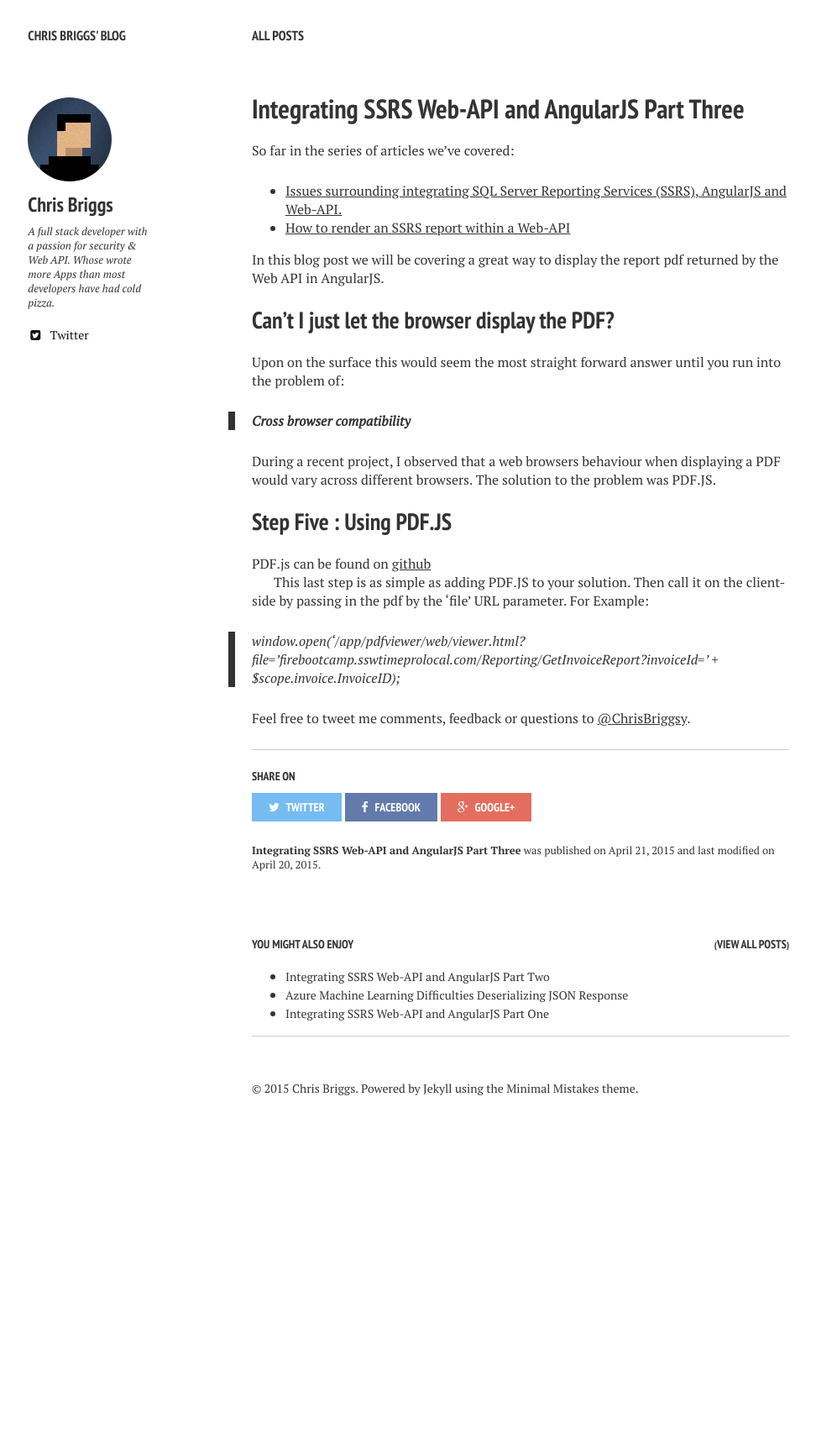
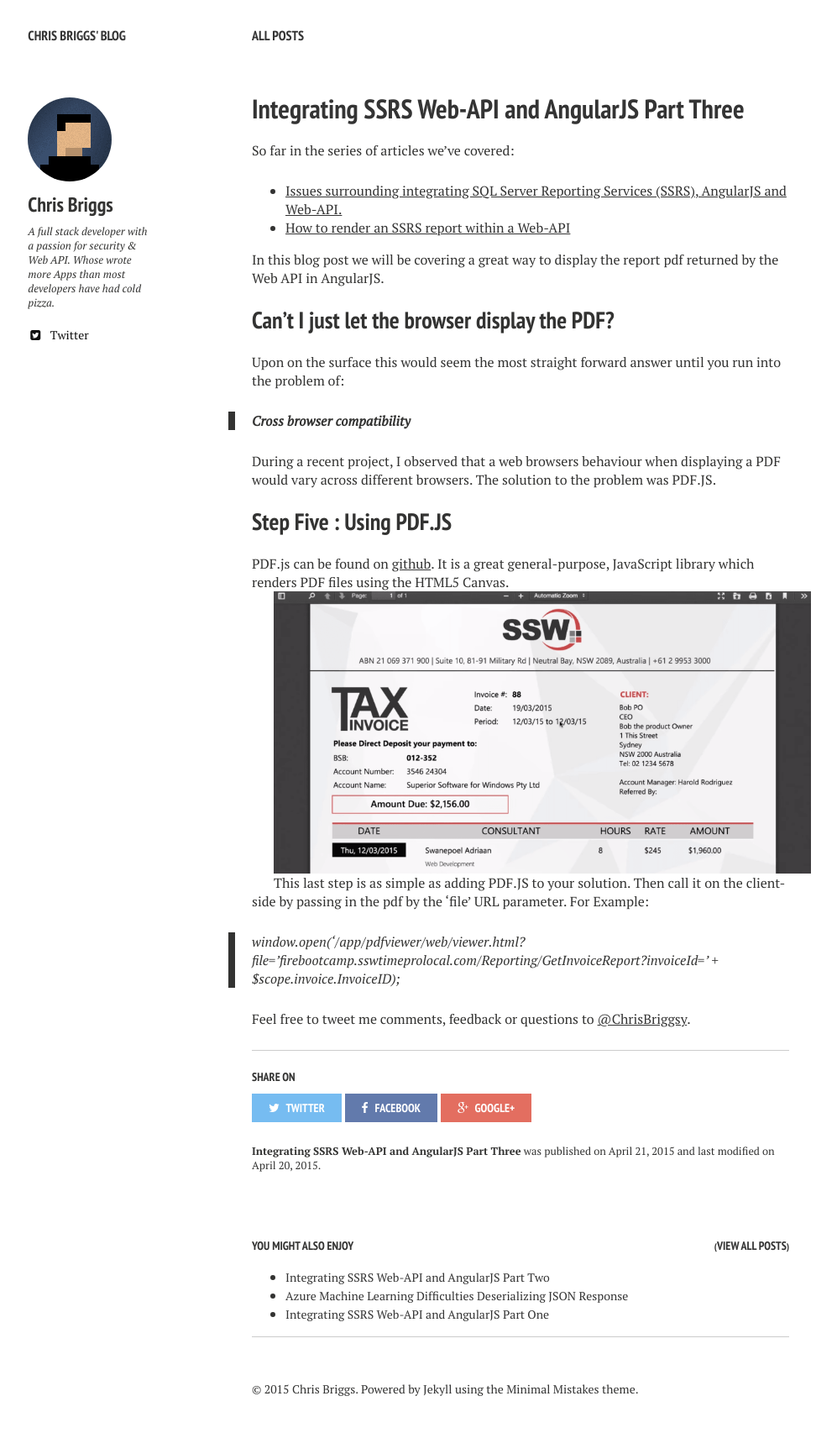
Before and after one commit to Briggsc28/briggsc28.github.io, a Jekyll site: the page built from _posts/2015-04-21-AngularJS-SSRS-Pdf-integration.md, in a window 1280 px wide. Shown: the whole page at 84% size, without its empty margins (20-1017 px from the left). Built offline with Jekyll 4.4.1, drawn with Linux system fonts in a browser that asks for light colours; nearby versions of some CDN libraries; before the commit the page ends 1354 px from its top, so only the background shows below that.

Commit message:
Adding image of pdf.js

```diff
--- a/_posts/2015-04-21-AngularJS-SSRS-Pdf-integration.md
+++ b/_posts/2015-04-21-AngularJS-SSRS-Pdf-integration.md
@@ -28,7 +28,9 @@
 
 ## Step Five : Using PDF.JS
 
-PDF.js can be found on [github](https://mozilla.github.io/pdf.js/)
+PDF.js can be found on [github](https://mozilla.github.io/pdf.js/). It is a great general-purpose, JavaScript library which renders PDF files using the HTML5 Canvas.
+
+![PDF.js in action](/images/2015-04-29_10-09-56-compressor.png)
 
 This last step is as simple as adding PDF.JS to your solution. Then call it on the client-side by passing in the pdf by the 'file' URL parameter. For Example:
 
```
Also changed, not shown: images/2015-04-29_10-09-56-compressor.png (added).
